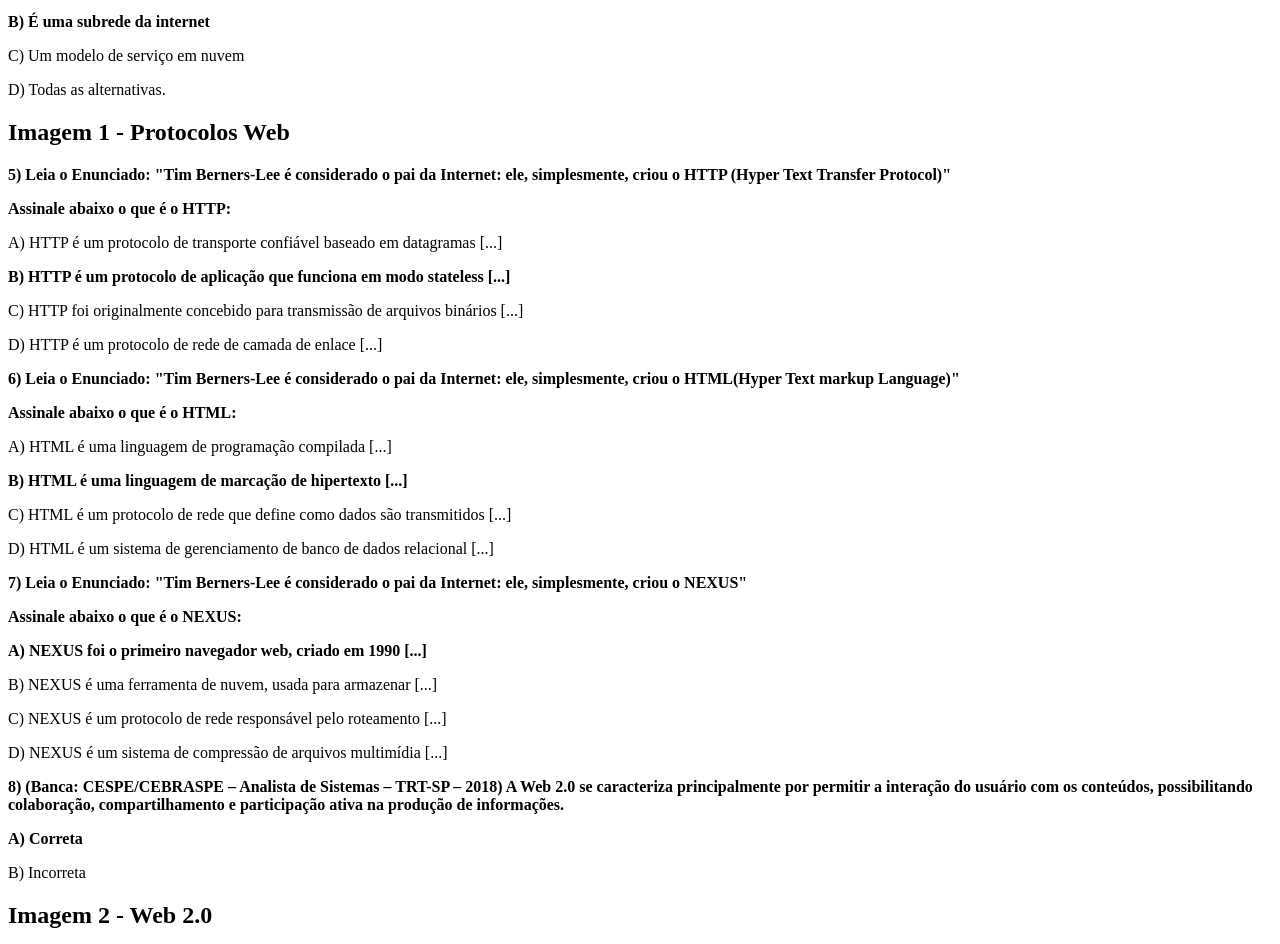
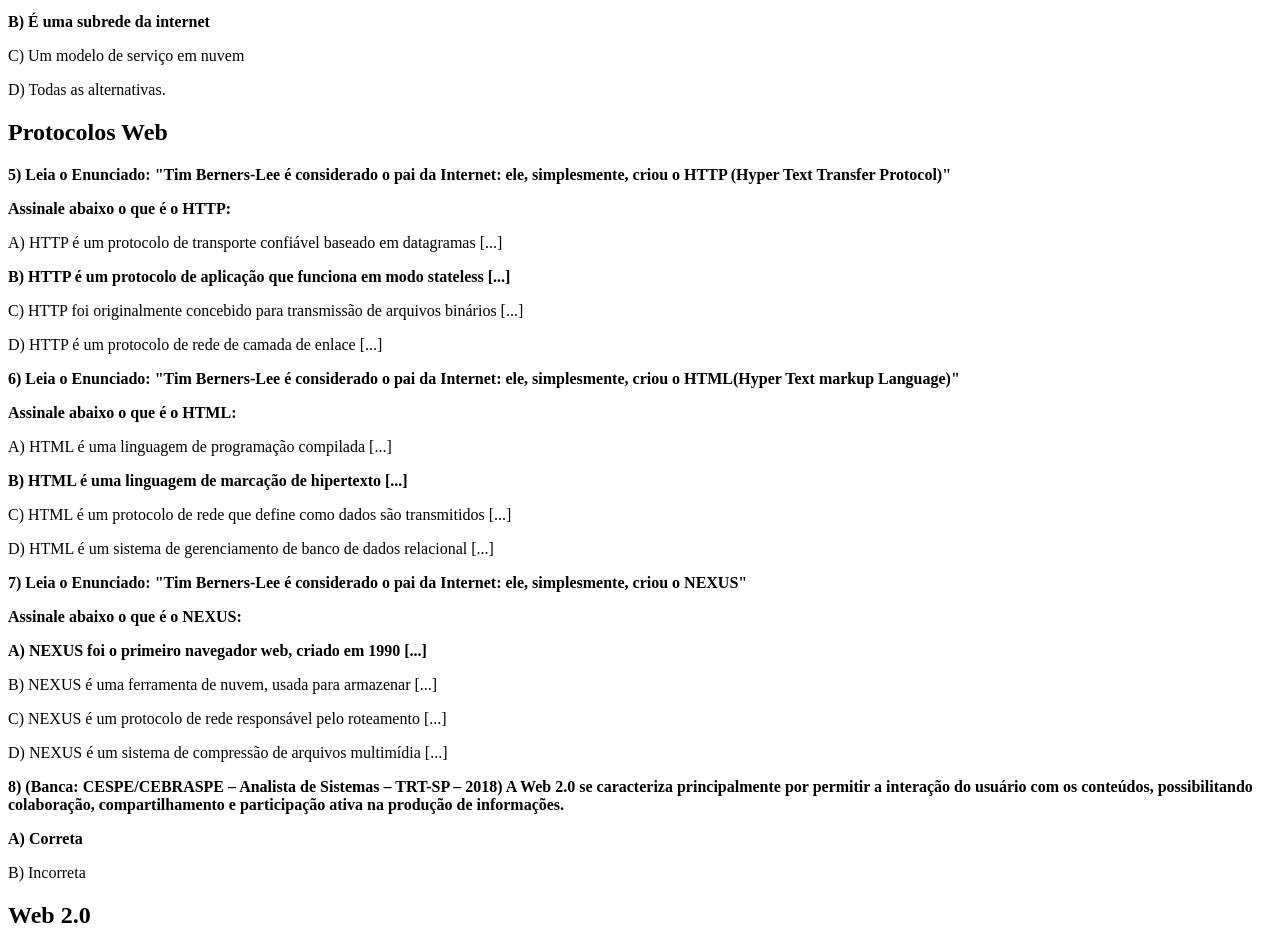
Before and after one commit to Deyjaylson/deyjaylson.github.io, a plain HTML site: page index.html in a window 1280 px wide. Shown: the part 2828-3772 px from the top of the page. Drawn offline with Linux system fonts and the light colour scheme.

Commit message:
Update index.html

```diff
--- a/index.html
+++ b/index.html
@@ -76,7 +76,7 @@
 <p>C) Exclusivo uso de linguagens HTML 1.0 sem scripts</p>
 <p>D) Substituição completa do protocolo HTTP por HTTPS</p>
 
-<h2>Imagem 0 - História da Internet</h2>
+<h2>História da Internet</h2>
 
 <p><b>1) (Banca: Dédalus Concursos – CORE RJ – Técnico de TI – 2019) A ARPANET foi a propulsora do:</b></p>
 <p>A) Windows</p>
@@ -105,8 +105,8 @@
 <p>C) Um modelo de serviço em nuvem</p>
 <p>D) Todas as alternativas.</p>
 
-<!-- IMAGEM 1: 82fb5138...-1.jpg -->
-<h2>Imagem 1 - Protocolos Web</h2>
+
+<h2>Protocolos Web</h2>
 
 <p><b>5) Leia o Enunciado: "Tim Berners-Lee é considerado o pai da Internet: ele, simplesmente, criou o HTTP (Hyper Text Transfer Protocol)"</b></p>
 <p><b>Assinale abaixo o que é o HTTP:</b></p>
@@ -133,8 +133,7 @@
 <p><b>A) Correta</b></p>
 <p>B) Incorreta</p>
 
-<!-- IMAGEM 2: 82fb5138...-2.jpg -->
-<h2>Imagem 2 - Web 2.0</h2>
+<h2>Web 2.0</h2>
 
 <p><b>9) (Banca: FCC – Técnico em Informática – Prefeitura de Fortaleza – 2019)</b></p>
 <p><b>Exemplo de Web 2.0:</b></p>
@@ -150,8 +149,6 @@
 <p>D) Substituição completa do protocolo HTTP por HTTPS</p>
 
     <title>Cloud Computing</title>
-
-<body>
 
 <h2>Modelos de Serviço</h2>
 
```
